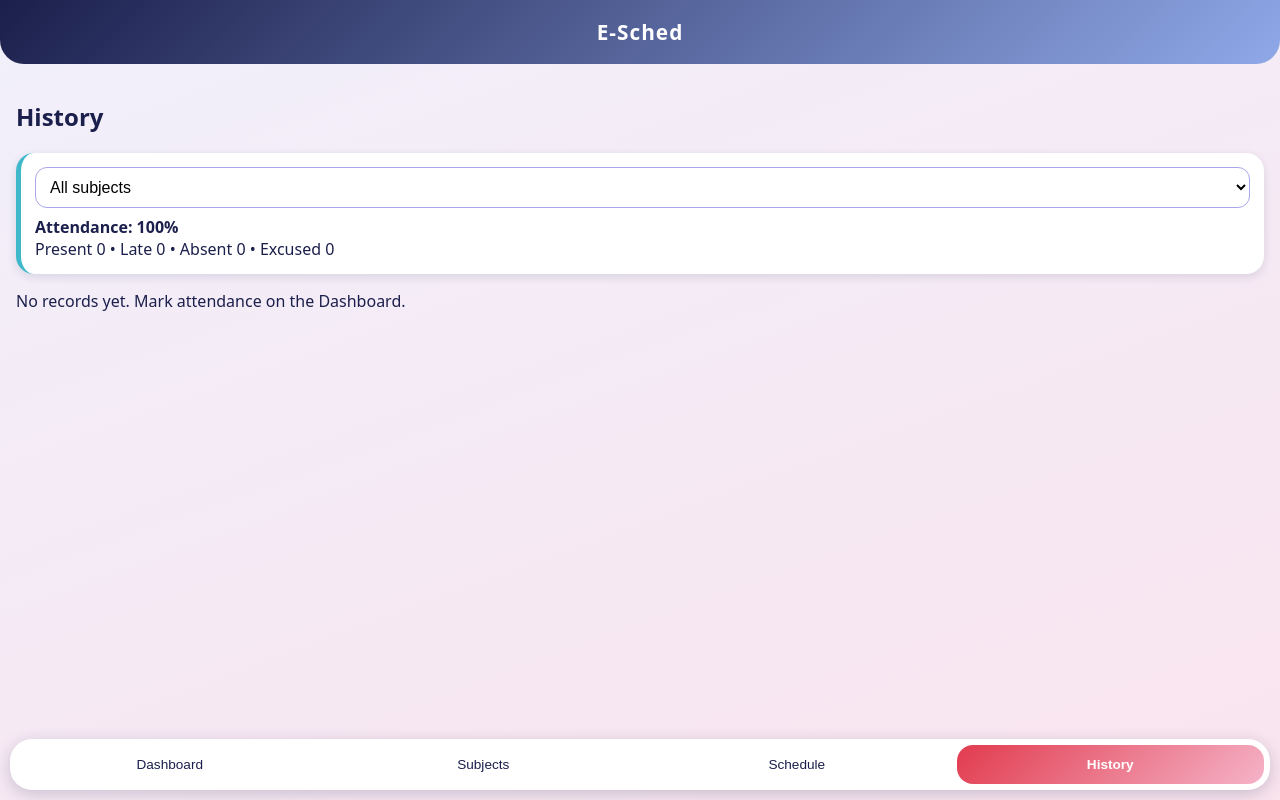
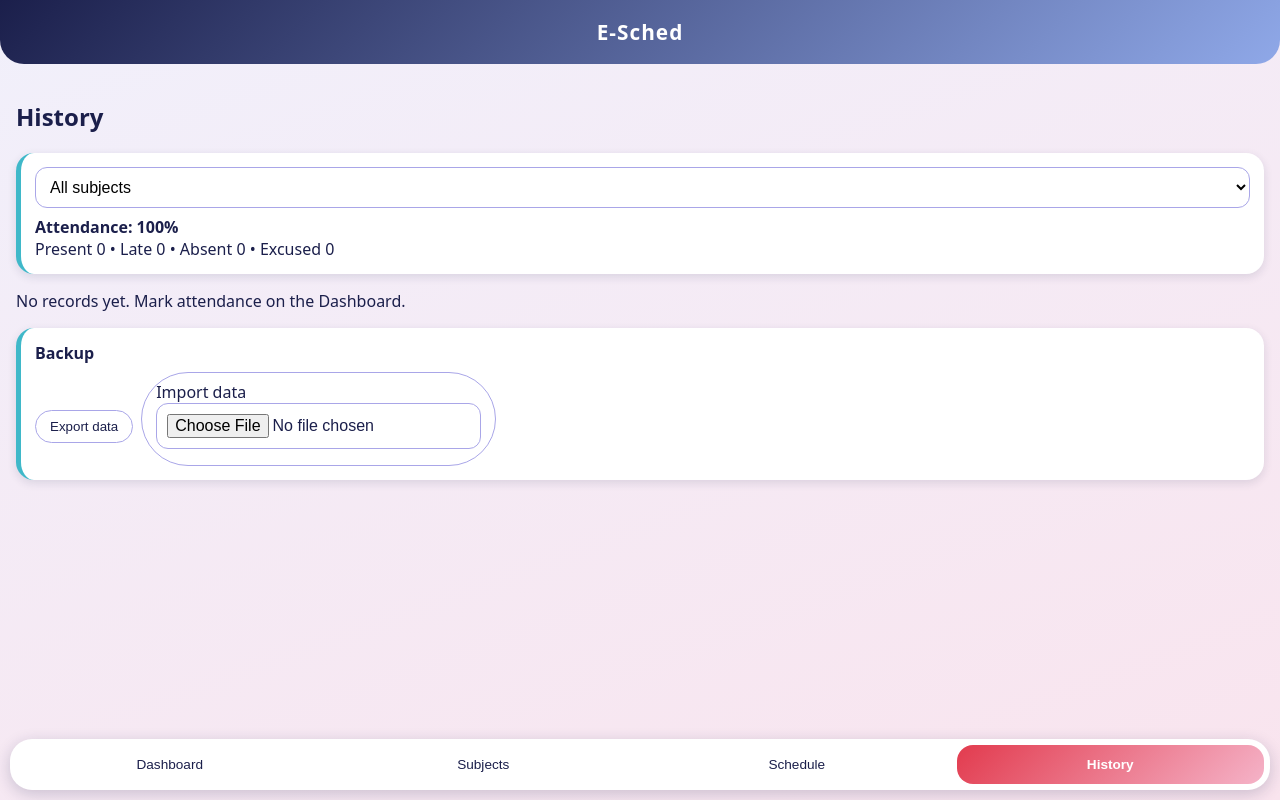
Before and after one commit to WeBruh/e-sched, a React (Vite) app: page / in a window 1280 px wide. Both pictures are taken after a click on the button "History". Built offline with nearby package versions, Linux system fonts and the light colour scheme.

Commit message:
Add backup and PWA files

```diff
--- a/index.html
+++ b/index.html
@@ -4,6 +4,9 @@
     <meta charset="UTF-8" />
     <link rel="icon" type="image/svg+xml" href="/favicon.svg" />
     <meta name="viewport" content="width=device-width, initial-scale=1.0" />
+    <link rel="manifest" href="/manifest.webmanifest" />
+<meta name="theme-color" content="#1b1f4b" />
+<link rel="apple-touch-icon" href="/icon-192.png" />
     <title>tracker</title>
   </head>
   <body>
--- a/src/App.css
+++ b/src/App.css
@@ -87,3 +87,8 @@
 
 .tag { display: inline-block; padding: 4px 12px; border-radius: 999px; font-size: 0.8rem; font-weight: bold; margin-top: 6px; }
 .note { margin-top: 6px; font-size: 0.9rem; opacity: 0.8; }
+
+.file-btn {
+  display: inline-block; padding: 8px 14px; margin-top: 8px;
+  border: 1px solid var(--lavender); border-radius: 999px; cursor: pointer;
+}
--- a/src/App.jsx
+++ b/src/App.jsx
@@ -6,6 +6,7 @@ import Schedule from "./Schedule";
 import useLocalStorage from "./useLocalStorage";
 import banner from "./assets/miles-gwen.jpg";
 import History from "./History";
+import Backup from "./Backup";
 
 const TABS = ["Dashboard", "Subjects", "Schedule", "History"];
 
@@ -45,7 +46,13 @@ export default function App() {
         )}
 
         {tab === "History" && (
-  <History subjects={subjects} classes={classes} attendance={attendance} />
+  <>
+    <History subjects={subjects} classes={classes} attendance={attendance} />
+    <Backup
+      subjects={subjects} classes={classes} attendance={attendance}
+      setSubjects={setSubjects} setClasses={setClasses} setAttendance={setAttendance}
+    />
+  </>
 )}
       </main>
 
--- /dev/null
+++ b/src/Backup.jsx
@@ -0,0 +1,46 @@
+export default function Backup({ subjects, classes, attendance, setSubjects, setClasses, setAttendance }) {
+  function handleExport() {
+    const data = JSON.stringify({ subjects, classes, attendance }, null, 2);
+    const url = URL.createObjectURL(new Blob([data], { type: "application/json" }));
+    const a = document.createElement("a");
+    a.href = url;
+    a.download = `e-sched-backup-${new Date().toISOString().slice(0, 10)}.json`;
+    a.click();
+    URL.revokeObjectURL(url);
+  }
+
+  function handleImport(e) {
+    const file = e.target.files[0];
+    if (!file) return;
+    const reader = new FileReader();
+    reader.onload = () => {
+      try {
+        const data = JSON.parse(reader.result);
+        if (!Array.isArray(data.subjects) || !Array.isArray(data.classes) || typeof data.attendance !== "object") {
+          throw new Error("bad file");
+        }
+        if (!confirm("This replaces all current data. Continue?")) return;
+        setSubjects(data.subjects);
+        setClasses(data.classes);
+        setAttendance(data.attendance);
+      } catch {
+        alert("That file isn't a valid E-Sched backup.");
+      }
+    };
+    reader.readAsText(file);
+    e.target.value = "";
+  }
+
+  return (
+    <div className="card">
+      <strong>Backup</strong>
+      <div>
+        <button onClick={handleExport}>Export data</button>
+        <label className="file-btn">
+          Import data
+          <input type="file" accept="application/json" onChange={handleImport} hidden />
+        </label>
+      </div>
+    </div>
+  );
+}
--- a/src/main.jsx
+++ b/src/main.jsx
@@ -9,3 +9,7 @@ createRoot(document.getElementById('root')).render(
     <App />
   </StrictMode>,
 )
+
+if ("serviceWorker" in navigator && import.meta.env.PROD) {
+  window.addEventListener("load", () => navigator.serviceWorker.register("/sw.js"));
+}
```
Also changed, not shown: public/sw.js (added, +17 -0 lines), public/manifest.webmanifest (added).
